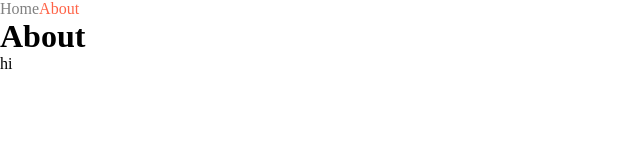
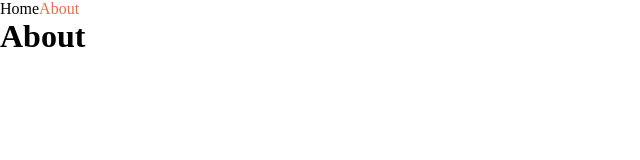
Before and after one commit to juhui88/NextJsStudy, a Next.js app in the folder nextjs-intro/: page /about in a window 1280 px wide. Shown: the top 160 px of the page, without its empty margins (0-640 px from the left). Built offline with nearby package versions, Linux system fonts and the light colour scheme.

Commit message:
Head 사용

```diff
--- /dev/null
+++ b/nextjs-intro/components/Layout.js
@@ -0,0 +1,10 @@
+import NavBar from "./NavBar";
+
+export default function Layout({children}) {
+    return <>
+        <NavBar/>
+        <div>
+            {children}
+        </div>
+    </>
+}
--- a/nextjs-intro/components/NavBar.js
+++ b/nextjs-intro/components/NavBar.js
@@ -5,7 +5,7 @@
   const router = useRouter();
   return (
     <nav>
-      <Link style={{background:"green"}} href="/" legacyBehavior >
+      <Link  href="/" legacyBehavior >
         <a className={router.pathname === "/" ? "active":""}>Home</a>
       </Link>
       <Link href="/about" legacyBehavior>
--- /dev/null
+++ b/nextjs-intro/components/Seo.js
@@ -0,0 +1,9 @@
+import Head from "next/head";
+
+export default function Seo({title}) {
+    return (
+        <Head>
+            <title>{title} | Next Movies</title>
+        </Head>
+    )
+}
--- a/nextjs-intro/pages/_app.js
+++ b/nextjs-intro/pages/_app.js
@@ -1,17 +1,10 @@
-import NavBar from "../components/NavBar";
+import Layout from "../components/Layout";
 import "../styles/globals.css"
 
 export default function App({Component, pageProps}) {
     return (
-        <>
-        <NavBar/>
-        <Component {...pageProps}/>
-        <span>hi</span>
-        <style jsx global>{`
-            a {
-                color:grey;
-            }
-        `}</style>
-        </>
+        <Layout>
+            <Component {...pageProps}/>
+        </Layout>
     )
 }
--- a/nextjs-intro/pages/about.js
+++ b/nextjs-intro/pages/about.js
@@ -1,7 +1,10 @@
-
+import Seo from "../components/Seo";
 
 export default function Potato() {
-    return <div>
+    return (
+    <div>
+        <Seo title = "About"/>
         <h1>About</h1>
-    </div>;
+    </div>
+    );
 }
--- a/nextjs-intro/pages/index.js
+++ b/nextjs-intro/pages/index.js
@@ -1,8 +1,9 @@
-
+import Seo from "../components/Seo";
 
 export default function Home() {
   return (
     <div>
+      <Seo title = "Home"/>
       <h1>Hello</h1>
     </div>
   );
```
